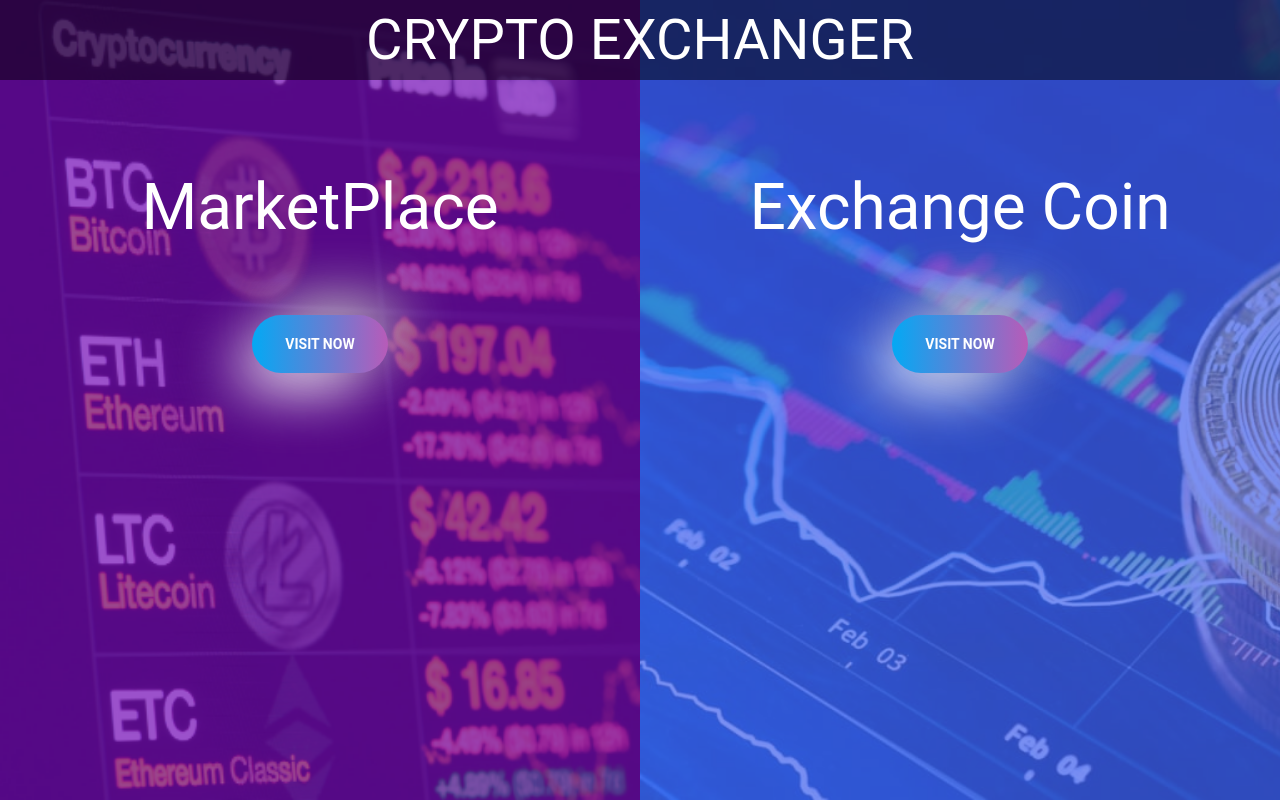
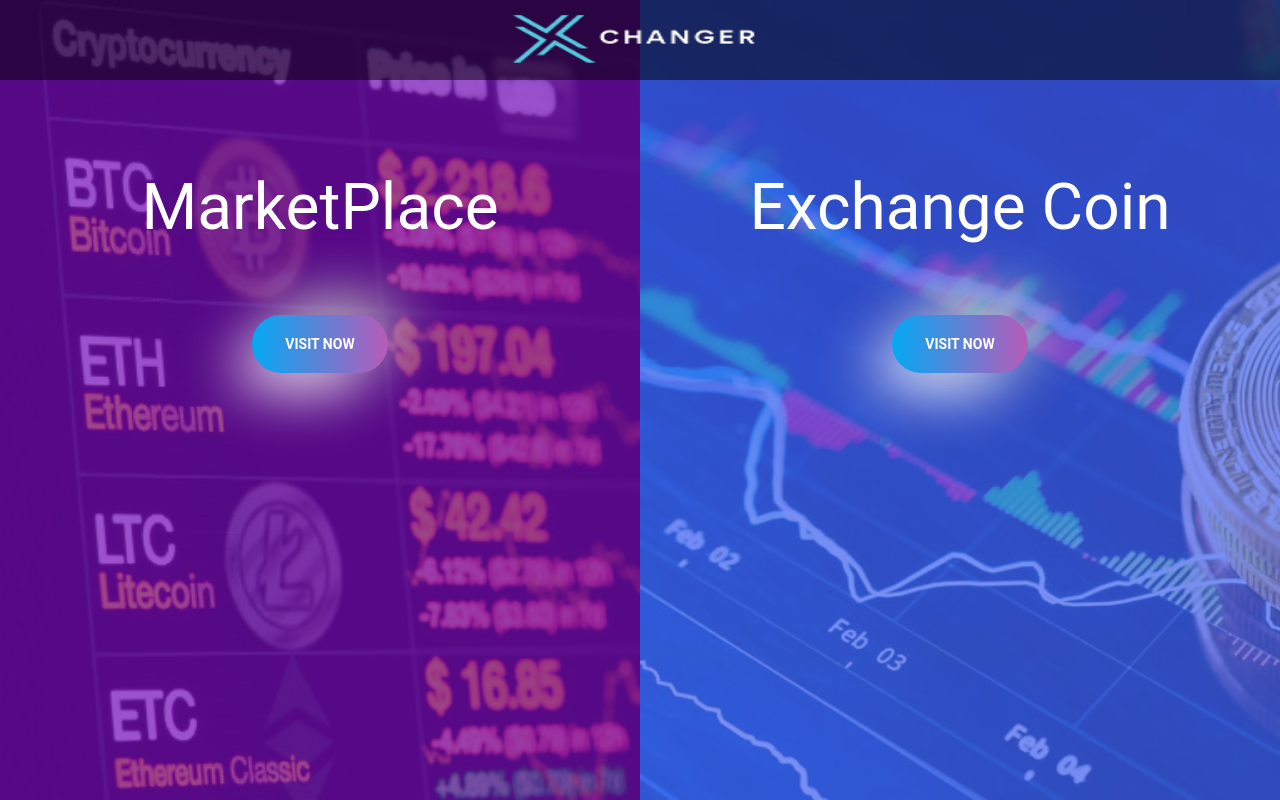
Before and after one commit to aakash-garg10/CryptoMarket, a Next.js app: page / in a window 1280 px wide. Built offline with nearby package versions, Linux system fonts and the light colour scheme; what wagmi would draw is missing.

Commit message:
logo corrected

```diff
--- a/components/Header.jsx
+++ b/components/Header.jsx
@@ -34,10 +34,9 @@ const Header = () => {
       {/* <div className={styles.header}> */}
       <Image
         alt="logoImage"
-        // src="https://s2.coinmarketcap.com/static/cloud/img/coinmarketcap_white_1.svg"
         src="/1.png"
-        width={220}
-        height={220}
+        width={320}
+        height={420}
       />
 
       <div className={styles.headerWrapper}>
--- a/pages/index.js
+++ b/pages/index.js
@@ -35,7 +35,12 @@ export default function Home() {
     <>
       <div className={`${styles.container}`}>
         <div className={styles.logoSection}>
-          <h2 className={styles.logoHeading}>CRYPTO EXCHANGER</h2>
+          <h2 className={styles.logoHeading}><Image
+        alt="logoImage"
+        src="/1.png"
+        width={320}
+        height={100}
+      /></h2>
         </div>
         <div
           className={`${styles.split} ${styles.left}`}
--- a/styles/Landing.module.css
+++ b/styles/Landing.module.css
@@ -87,7 +87,7 @@
 
 .logoSection .logoHeading {
   color: white;
-  font-size: 3.5rem;
+  /* font-size: 3.5rem; */
   position: absolute;
   top: 50%;
   left: 50%;
```
Also changed, not shown: public/1.png, public/logo.jpeg (deleted).
